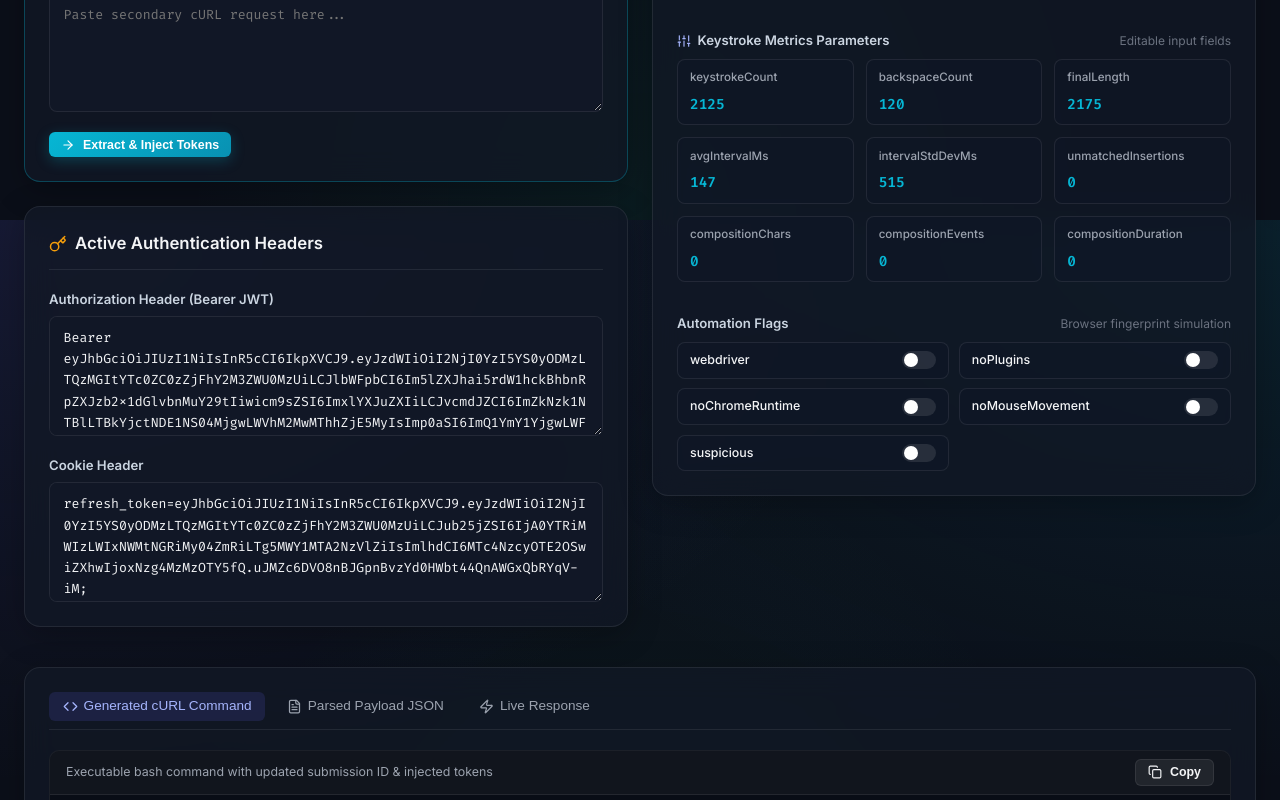
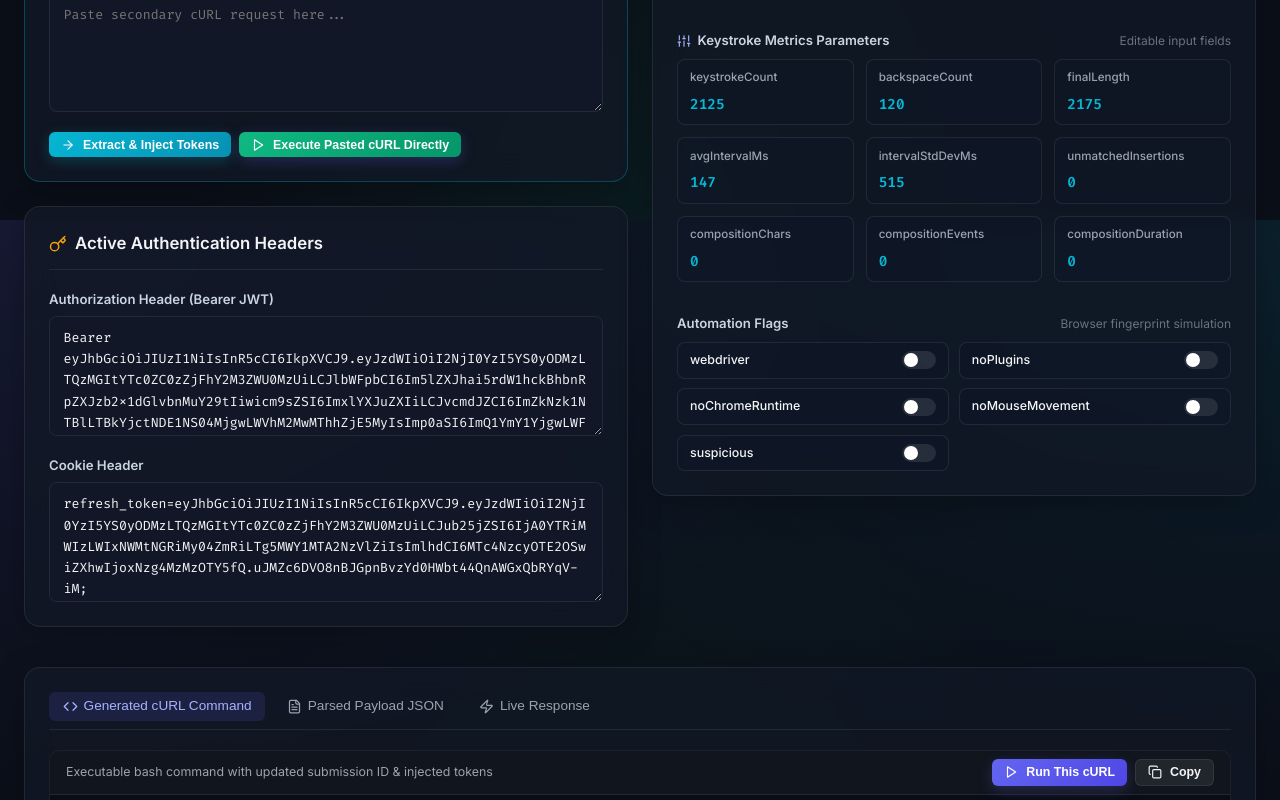
Before and after one commit to neeraj77-antier/cali_scr, a Next.js app: page / in a window 1280 px wide. Shown: the part 580-1380 px from the top of the page. Built offline with nearby package versions, Linux system fonts and the light colour scheme.

Commit message:
Add direct execution functionality for pasted and generated cURL requests

```diff
--- a/src/app/page.tsx
+++ b/src/app/page.tsx
@@ -245,6 +245,58 @@ export default function Home() {
     }
   };
 
+  // Execute Pasted/Secondary cURL directly
+  const handleExecutePastedCurl = async () => {
+    if (!secondaryCurl.trim()) {
+      setSecondaryStatus({ type: "error", msg: "Please paste a cURL request first!" });
+      return;
+    }
+
+    setLoading(true);
+    setApiResponse(null);
+    setActiveTab("response");
+
+    try {
+      const parsed: ParsedCurl = parseCurlCommand(secondaryCurl);
+
+      const execUrl = parsed.url || targetUrl;
+      const execHeaders: Record<string, string> = { ...parsed.headers };
+
+      if (!execHeaders["authorization"] && parsed.authorization) {
+        execHeaders["authorization"] = parsed.authorization;
+      }
+      if (!execHeaders["Cookie"] && parsed.cookie) {
+        execHeaders["Cookie"] = parsed.cookie;
+      }
+      if (!execHeaders["content-type"]) {
+        execHeaders["content-type"] = "application/json";
+      }
+
+      const res = await fetch("/api/proxy", {
+        method: "POST",
+        headers: { "content-type": "application/json" },
+        body: JSON.stringify({
+          targetUrl: execUrl,
+          headers: execHeaders,
+          method: "POST",
+          body: parsed.bodyData || payloadObject,
+        }),
+      });
+
+      const data = await res.json();
+      setApiResponse(data);
+      setSecondaryStatus({
+        type: "success",
+        msg: `Executed pasted cURL request for URL: ${execUrl}`,
+      });
+    } catch (err: any) {
+      setApiResponse({ error: err.message || "Failed to execute pasted cURL" });
+      setSecondaryStatus({ type: "error", msg: `Execution error: ${err.message}` });
+    } finally {
+      setLoading(false);
+    }
+  };
+
   return (
     <div className="container">
       {/* App Header */}
@@ -337,10 +389,23 @@ export default function Home() {
               onChange={(e) => setSecondaryCurl(e.target.value)}
             />
 
-            <div style={{ display: "flex", justifyContent: "space-between", alignItems: "center" }}>
+            <div style={{ display: "flex", gap: "0.5rem", flexWrap: "wrap", justifyContent: "space-between", alignItems: "center" }}>
+              <div style={{ display: "flex", gap: "0.5rem", flexWrap: "wrap" }}>
                 <button className="btn btn-accent btn-sm" onClick={handleParseSecondaryCurl}>
                   <ArrowRight size={14} /> Extract &amp; Inject Tokens
                 </button>
+
+                <button
+                  className="btn btn-primary btn-sm"
+                  onClick={handleExecutePastedCurl}
+                  disabled={loading}
+                  style={{ background: "linear-gradient(135deg, #10b981, #059669)" }}
+                >
+                  {loading ? <RefreshCw size={14} className="spin" /> : <Play size={14} />}
+                  Execute Pasted cURL Directly
+                </button>
+              </div>
+
               {secondaryCurl && (
                 <button
                   className="btn btn-secondary btn-sm"
@@ -366,6 +431,7 @@ export default function Home() {
                 <Key size={18} color="#f59e0b" /> Active Authentication Headers
               </h2>
             </div>
+            {/* rest remains same */}
 
             <div className="form-group">
               <label className="form-label">
@@ -633,10 +699,16 @@ export default function Home() {
           <div className="code-container">
             <div className="code-header">
               <span>Executable bash command with updated submission ID &amp; injected tokens</span>
+              <div style={{ display: "flex", gap: "0.5rem" }}>
+                <button className="btn btn-primary btn-sm" onClick={handleExecuteRequest} disabled={loading}>
+                  {loading ? <RefreshCw size={14} className="spin" /> : <Play size={14} />}
+                  Run This cURL
+                </button>
                 <button className="btn btn-secondary btn-sm" onClick={handleCopyCurl}>
                   {copied ? <Check size={14} color="#10b981" /> : <Copy size={14} />}
                   {copied ? "Copied" : "Copy"}
                 </button>
+              </div>
             </div>
             <pre className="code-body">{generatedCurl}</pre>
           </div>
```
Lines whose indentation alone changed are shown as unchanged.
